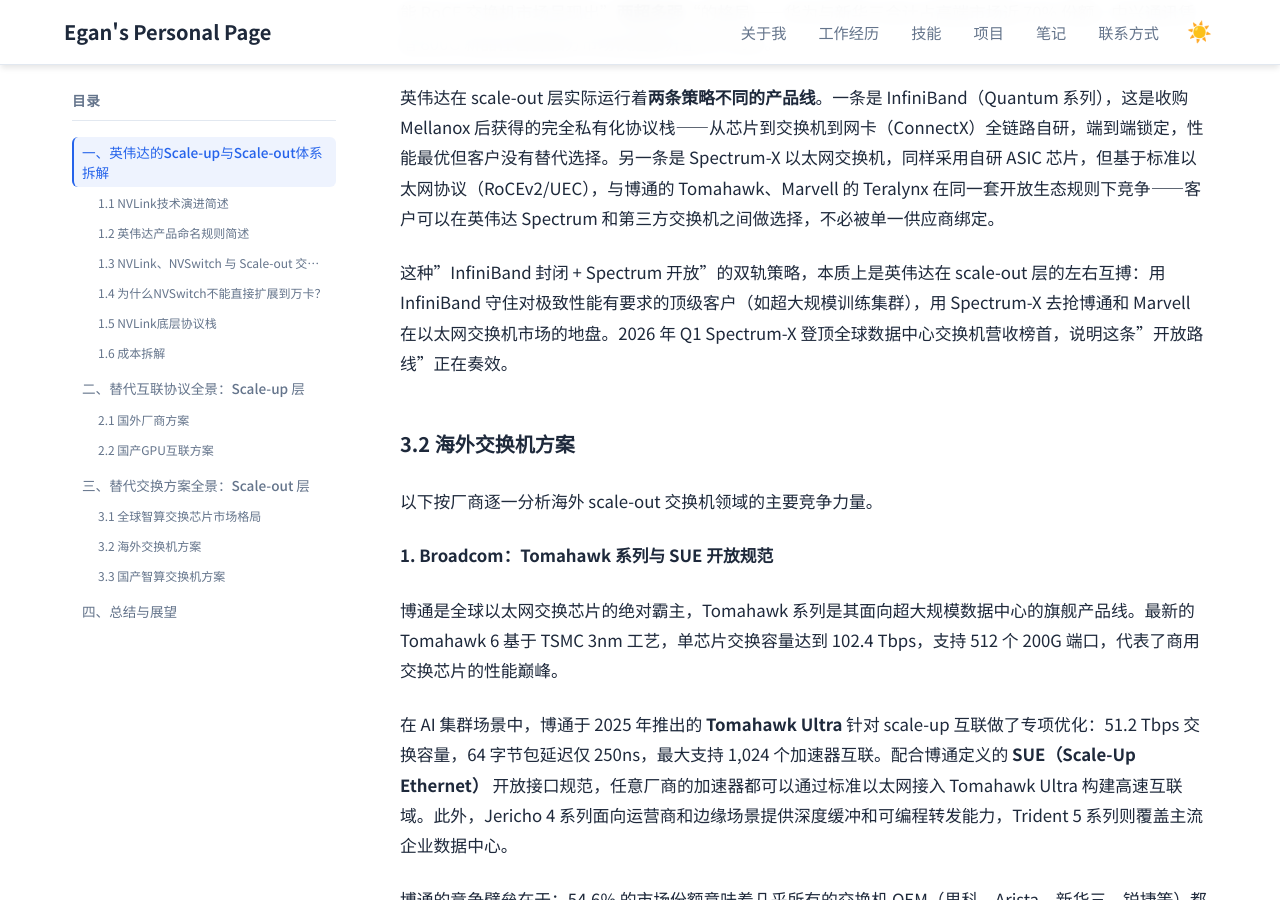
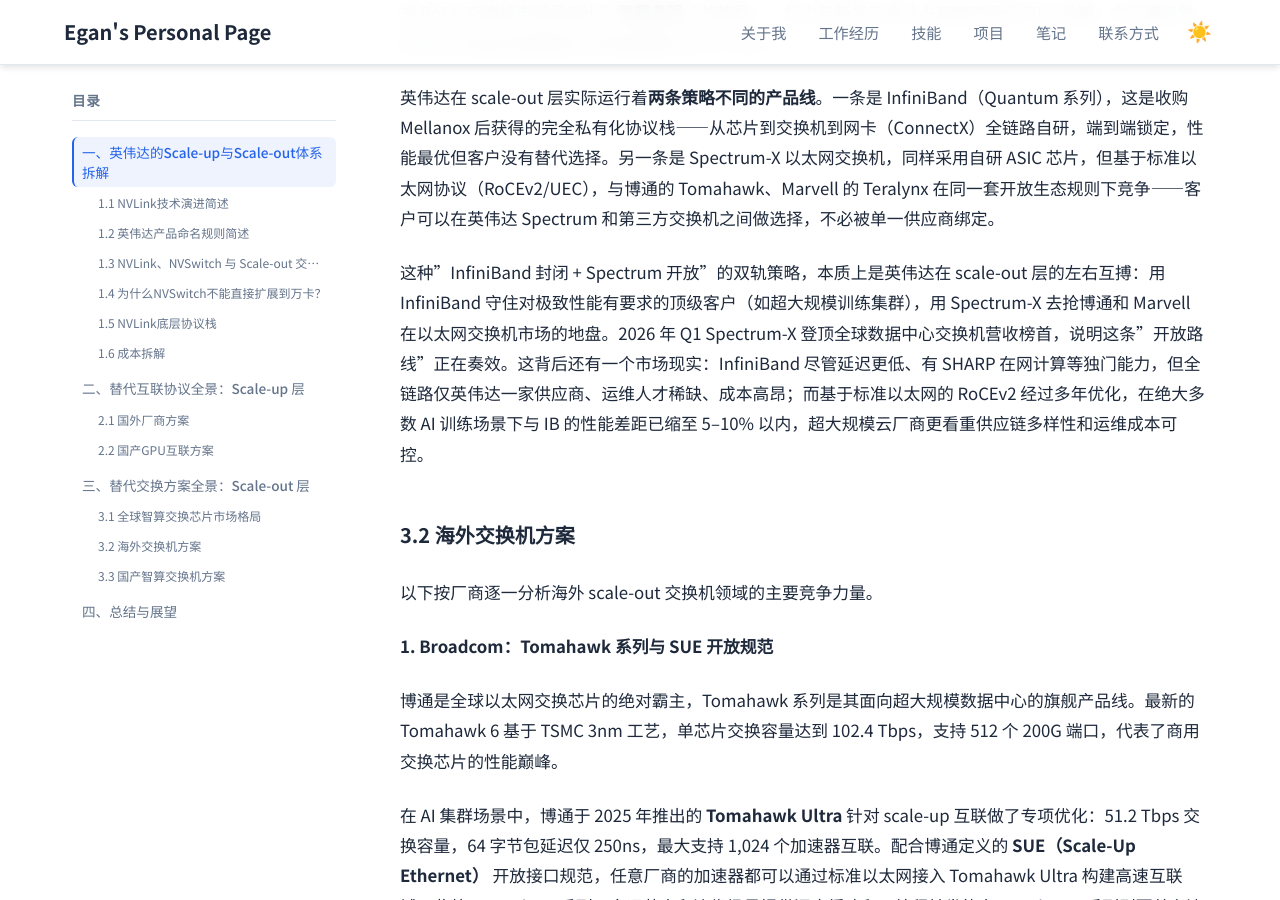
Before and after one commit to Lejun-Hu/Lejun-Hu.github.io, a Jekyll site: the page built from _notes/2026-7-12-GPU_Interconnect_Research.md, in a window 1280 px wide and 900 px high, scrolled down 16954 px. Built offline with Jekyll 4.4.1, drawn with Linux system fonts in a browser that asks for light colours.

Commit message:
refine: 补充Ethernet比IB更受欢迎的市场原因分析

```diff
--- a/_notes/2026-7-12-GPU_Interconnect_Research.md
+++ b/_notes/2026-7-12-GPU_Interconnect_Research.md
@@ -297,7 +297,7 @@ OISA 1.0 于 2025 年 8 月发布，2.0 进一步将规格提升至单点 **896
 
 英伟达在 scale-out 层实际运行着**两条策略不同的产品线**。一条是 InfiniBand（Quantum 系列），这是收购 Mellanox 后获得的完全私有化协议栈——从芯片到交换机到网卡（ConnectX）全链路自研，端到端锁定，性能最优但客户没有替代选择。另一条是 Spectrum-X 以太网交换机，同样采用自研 ASIC 芯片，但基于标准以太网协议（RoCEv2/UEC），与博通的 Tomahawk、Marvell 的 Teralynx 在同一套开放生态规则下竞争——客户可以在英伟达 Spectrum 和第三方交换机之间做选择，不必被单一供应商绑定。
 
-这种"InfiniBand 封闭 + Spectrum 开放"的双轨策略，本质上是英伟达在 scale-out 层的左右互搏：用 InfiniBand 守住对极致性能有要求的顶级客户（如超大规模训练集群），用 Spectrum-X 去抢博通和 Marvell 在以太网交换机市场的地盘。2026 年 Q1 Spectrum-X 登顶全球数据中心交换机营收榜首，说明这条"开放路线"正在奏效。
+这种"InfiniBand 封闭 + Spectrum 开放"的双轨策略，本质上是英伟达在 scale-out 层的左右互搏：用 InfiniBand 守住对极致性能有要求的顶级客户（如超大规模训练集群），用 Spectrum-X 去抢博通和 Marvell 在以太网交换机市场的地盘。2026 年 Q1 Spectrum-X 登顶全球数据中心交换机营收榜首，说明这条"开放路线"正在奏效。这背后还有一个市场现实：InfiniBand 尽管延迟更低、有 SHARP 在网计算等独门能力，但全链路仅英伟达一家供应商、运维人才稀缺、成本高昂；而基于标准以太网的 RoCEv2 经过多年优化，在绝大多数 AI 训练场景下与 IB 的性能差距已缩至 5–10% 以内，超大规模云厂商更看重供应链多样性和运维成本可控。
 
 ### 3.2 海外交换机方案
 
```
